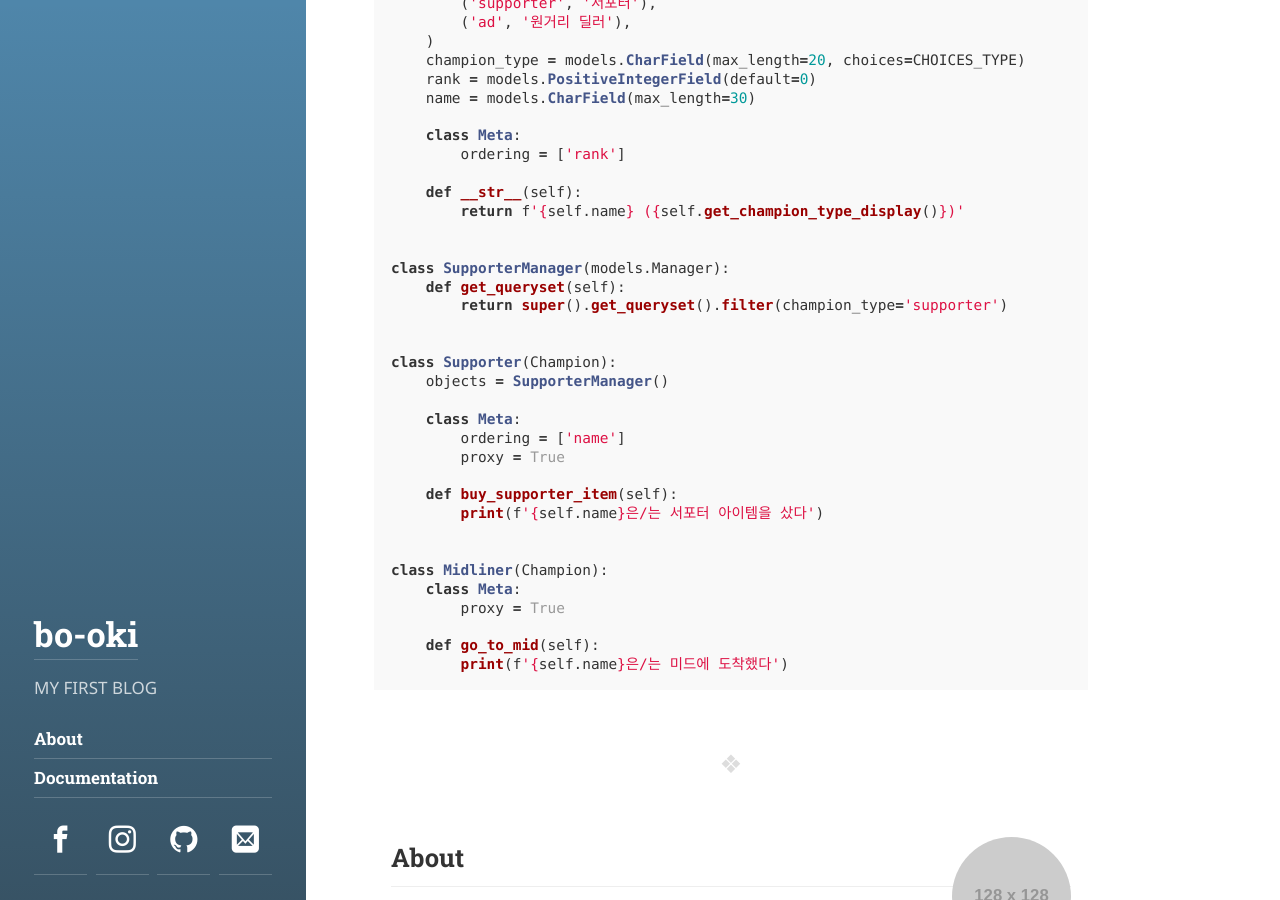
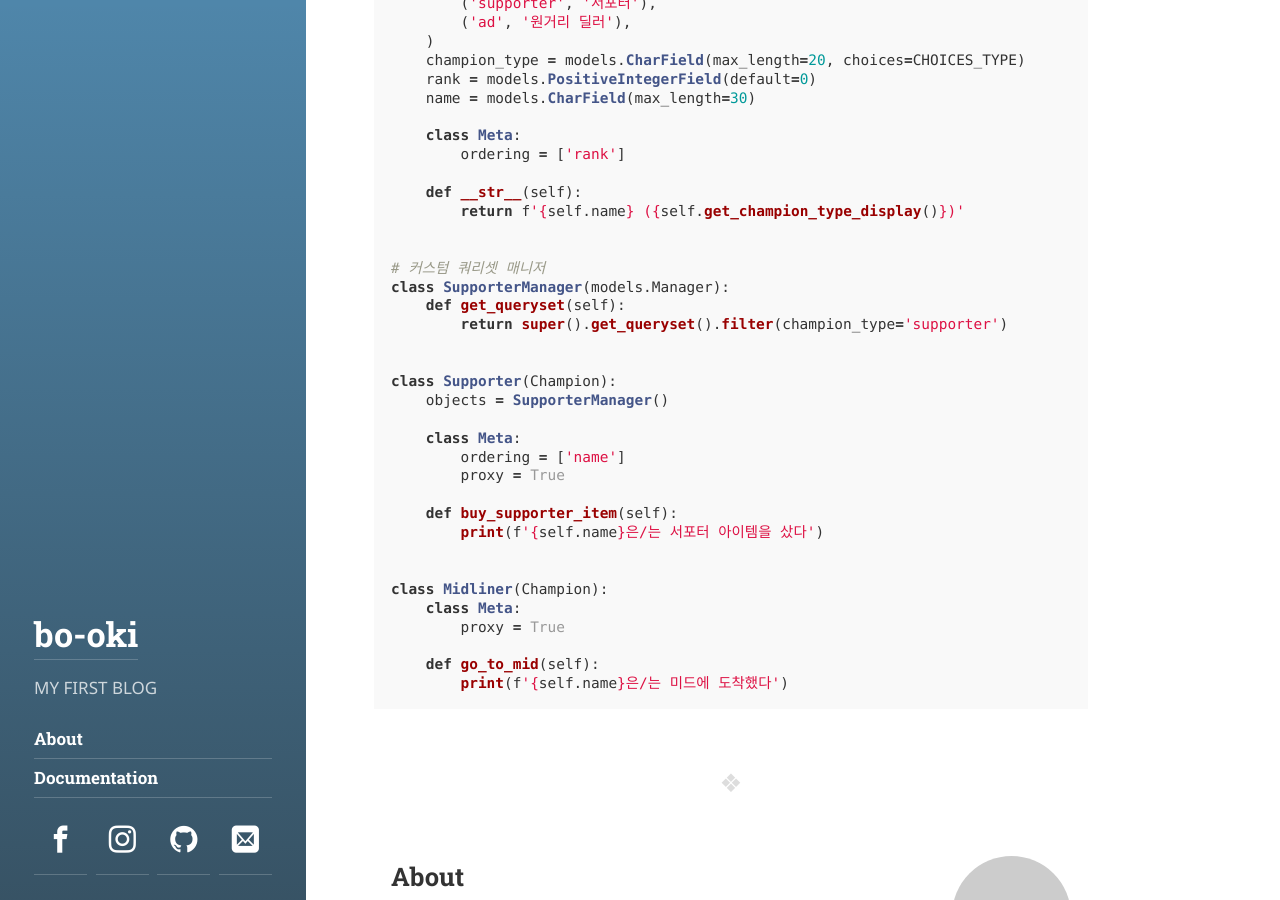
Before and after one commit to bookpark/bookpark.github.io, a Jekyll site: the page built from _posts/2017-10-11-til-002.md, in a window 1280 px wide and 900 px high, scrolled down 5924 px. Built offline with Jekyll 4.4.1, drawn with Linux system fonts in a browser that asks for light colours; some web fonts are replaced.

Commit message:
TIL 2일차 수정

```diff
--- a/_posts/2017-10-11-til-002.md
+++ b/_posts/2017-10-11-til-002.md
@@ -257,6 +257,7 @@ class Champion(models.Model):
         return f'{self.name} ({self.get_champion_type_display()})'
 
 
+# 커스텀 쿼리셋 매니저
 class SupporterManager(models.Manager):
     def get_queryset(self):
         return super().get_queryset().filter(champion_type='supporter')
```
